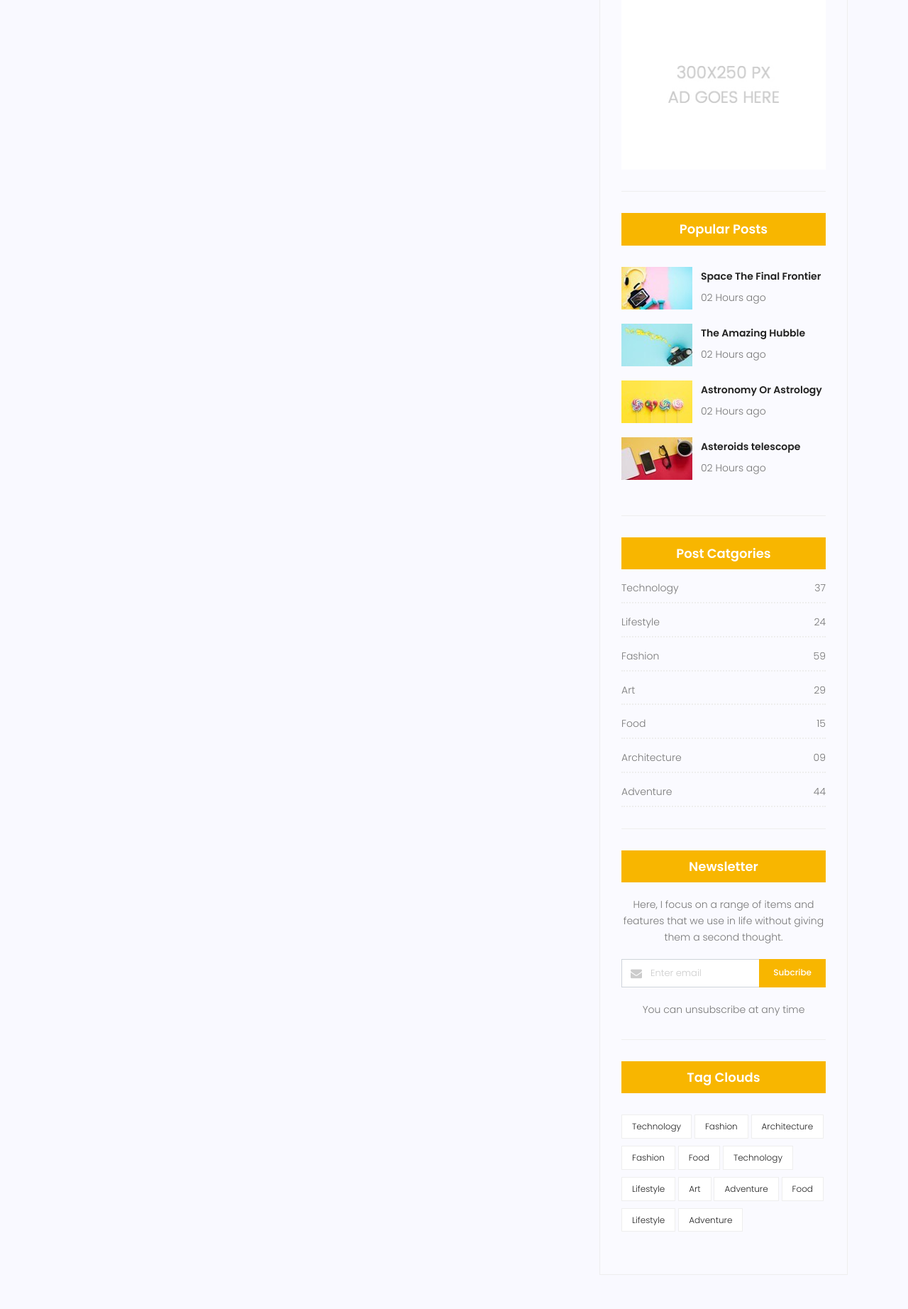
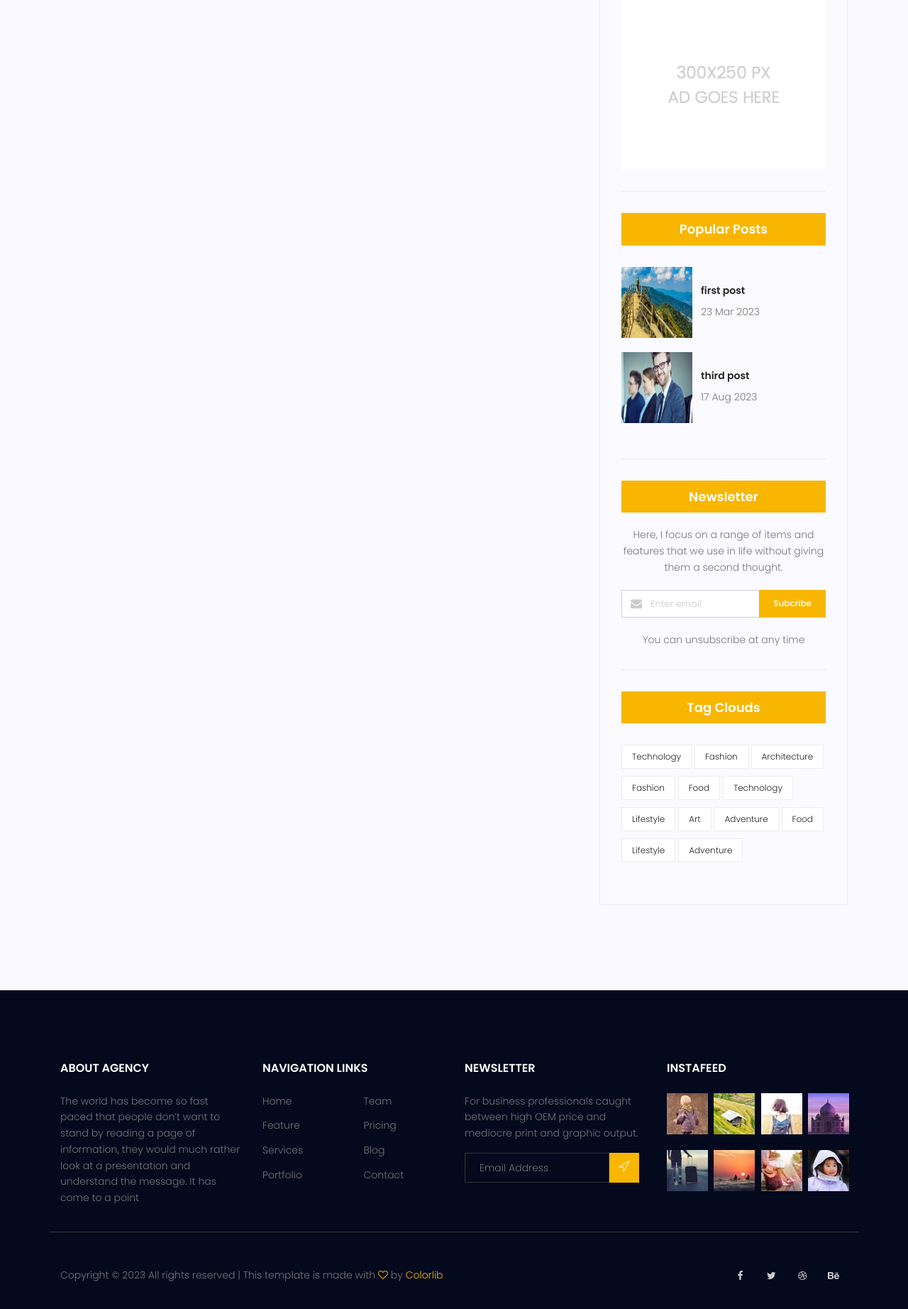
Before and after one commit to shahrzadjafari95/django_prac_maktab, a Django app: page /blog/ in a window 1280 px wide. Shown: the part 1709-3553 px from the top of the page at 71% size. Run offline with Django 4.2, Linux system fonts and the light colour scheme; data comes from the database, SQL or seed files in the repository; both versions use the stored data as it was after the commit; some libraries are stand-ins or nearby versions.

Commit message:
use template tag
use template tag for test and block and latest post

```diff
--- /dev/null
+++ b/blog/templatetags/blog_tags.py
@@ -0,0 +1,45 @@
+from django import template
+from django.utils import timezone
+
+from blog.models import Post
+
+register = template.Library()
+
+
+@register.simple_tag()
+def say_hello():
+    return 'hello shahrzad'
+
+
+@register.simple_tag()
+def function(a=8):
+    return a + 2
+
+
+@register.simple_tag(name='count_total_posts')
+def function():
+    posts = Post.objects.filter(status=1, published_date__lte=timezone.now()).count()
+    return posts
+
+
+@register.simple_tag(name='total_posts')
+def function():
+    posts = Post.objects.filter(status=1, published_date__lte=timezone.now())
+    return posts
+
+
+@register.filter
+def snippets(value):
+    return value[:10]
+
+
+@register.inclusion_tag('popularpost.html')
+def popularpost():
+    posts = Post.objects.filter(status=1).order_by('-published_date')[:3]
+    return {'posts': posts}
+
+
+@register.inclusion_tag('blog/blog-poppost.html')
+def latest_post(arg=3):
+    posts = Post.objects.filter(status=1).order_by('published_date')[:arg]
+    return {'posts': posts}
--- a/blog/templatetsgs/blog_tags.py
+++ /dev/null
@@ -1,3 +0,0 @@
-from django import template
-
-register = template.Library()
--- a/blog/urls.py
+++ b/blog/urls.py
@@ -5,4 +5,5 @@ app_name = 'blog'
 
 urlpatterns = [path('', blog_view, name='index'),
                path('post-<int:pid>/', single_view, name='single'),
+               path('name/<str:name>/', test_view, name='test'),
                ]
--- a/blog/views.py
+++ b/blog/views.py
@@ -1,6 +1,5 @@
 from django.shortcuts import render, get_object_or_404
 from django.utils import timezone
-
 from blog.models import Post
 
 
@@ -31,8 +30,14 @@ def blog_view(request):
 def single_view(request, pid):
     posts = Post.objects.filter(status=1, published_date__lte=timezone.now())
     post = get_object_or_404(Post, pk=pid, status=1, published_date__lte=timezone.now())
+    post.counted_view += 1
+    post.save()
     context = {'post': post,
                'next': posts.filter(id__gt=post.id).order_by('id').first(),
                'previous': posts.filter(id__lt=post.id).order_by('-id').first()
                }
     return render(request, 'blog/blog-single.html', context)
+
+
+def test_view(request, name):
+    return render(request, 'test.html')
--- a/statics/css/main.css
+++ b/statics/css/main.css
@@ -3656,6 +3656,8 @@ body.mobile-nav-active #mobile-nav-toggle {
 
 .widget-wrap .popular-post-widget .popular-post-list .thumb img {
   width: 100%;
+  max-width: 100px;
+  height: 100px;
 }
 
 .widget-wrap .popular-post-widget .single-post-list {
--- a/templates/blog/blog-home.html
+++ b/templates/blog/blog-home.html
@@ -1,4 +1,4 @@
-{% extends 'base.html' %} {% load static%} {% block content %}
+{% extends 'base.html' %} {%load static%} {%load blog_tags%} {% block content %}
 
 <!-- start banner Area -->
 <section class="banner-area relative blog-home-banner" id="home">
@@ -182,55 +182,8 @@
           </div>
 
           {% include 'blog/blog-writer.html' %} {%include 'blog/blog-ads.html'%}
-          {% include 'blog/blog-poppost.html' %}
+          {% latest_post 2 %} {% include 'blog/blog-post-categories.html' %}
 
-          <div class="single-sidebar-widget post-category-widget">
-            <h4 class="category-title">Post Catgories</h4>
-            <ul class="cat-list">
-              <li>
-                <a href="#" class="d-flex justify-content-between">
-                  <p>Technology</p>
-                  <p>37</p>
-                </a>
-              </li>
-              <li>
-                <a href="#" class="d-flex justify-content-between">
-                  <p>Lifestyle</p>
-                  <p>24</p>
-                </a>
-              </li>
-              <li>
-                <a href="#" class="d-flex justify-content-between">
-                  <p>Fashion</p>
-                  <p>59</p>
-                </a>
-              </li>
-              <li>
-                <a href="#" class="d-flex justify-content-between">
-                  <p>Art</p>
-                  <p>29</p>
-                </a>
-              </li>
-              <li>
-                <a href="#" class="d-flex justify-content-between">
-                  <p>Food</p>
-                  <p>15</p>
-                </a>
-              </li>
-              <li>
-                <a href="#" class="d-flex justify-content-between">
-                  <p>Architecture</p>
-                  <p>09</p>
-                </a>
-              </li>
-              <li>
-                <a href="#" class="d-flex justify-content-between">
-                  <p>Adventure</p>
-                  <p>44</p>
-                </a>
-              </li>
-            </ul>
-          </div>
           <div class="single-sidebar-widget newsletter-widget">
             <h4 class="newsletter-title">Newsletter</h4>
             <p>
--- a/templates/blog/blog-poppost.html
+++ b/templates/blog/blog-poppost.html
@@ -1,42 +1,20 @@
 {% load static %}
+
 <div class="single-sidebar-widget popular-post-widget">
   <h4 class="popular-title">Popular Posts</h4>
   <div class="popular-post-list">
+    {% for post in posts %}
     <div class="single-post-list d-flex flex-row align-items-center">
       <div class="thumb">
-        <img class="img-fluid" src="{% static 'img/blog/pp1.jpg' %}" alt="" />
+        <img class="img-fluid" src="{{post.image.url}}" alt="" />
       </div>
       <div class="details">
-        <a href="blog-single.html"><h6>Space The Final Frontier</h6></a>
-        <p>02 Hours ago</p>
+        <a href="{% url 'blog:single' pid=post.id %}"
+          ><h6>{{post.title}}</h6></a
+        >
+        <p>{{post.published_date|date:'d M Y'}}</p>
       </div>
     </div>
-    <div class="single-post-list d-flex flex-row align-items-center">
-      <div class="thumb">
-        <img class="img-fluid" src="{% static 'img/blog/pp2.jpg' %}" alt="" />
-      </div>
-      <div class="details">
-        <a href="blog-single.html"><h6>The Amazing Hubble</h6></a>
-        <p>02 Hours ago</p>
-      </div>
-    </div>
-    <div class="single-post-list d-flex flex-row align-items-center">
-      <div class="thumb">
-        <img class="img-fluid" src="{% static 'img/blog/pp3.jpg' %}" alt="" />
-      </div>
-      <div class="details">
-        <a href="blog-single.html"><h6>Astronomy Or Astrology</h6></a>
-        <p>02 Hours ago</p>
-      </div>
-    </div>
-    <div class="single-post-list d-flex flex-row align-items-center">
-      <div class="thumb">
-        <img class="img-fluid" src="{% static 'img/blog/pp4.jpg' %}" alt="" />
-      </div>
-      <div class="details">
-        <a href="blog-single.html"><h6>Asteroids telescope</h6></a>
-        <p>02 Hours ago</p>
-      </div>
-    </div>
+    {% endfor %}
   </div>
 </div>
--- a/templates/blog/blog-single.html
+++ b/templates/blog/blog-single.html
@@ -1,5 +1,4 @@
-{% extends 'base.html' %} {% load static %} {% load blog_tags %} {% block
-content %}
+{% extends 'base.html' %} {%load static%} {%load blog_tags%} {% block content %}
 <!-- start banner Area -->
 <section class="relative about-banner">
   <div class="overlay overlay-bg"></div>
@@ -340,7 +339,7 @@ content %}
             </form>
           </div>
           {% include 'blog/blog-writer.html' %} {%include 'blog/blog-ads.html'%}
-          {% include 'blog/blog-poppost.html' %}
+          {% latest_post %}
 
           <div class="single-sidebar-widget post-category-widget">
             <h4 class="category-title">Post Catgories</h4>
```
Also changed, not shown: templates/popularpost.html (added, +15 -0 lines), templates/test.html (+13 -5 lines), blog/templatetags/__init__.py (added), db.sqlite3, media/blog/d3.jpg (added), templates/blog/blog-post-categories.html (added).
